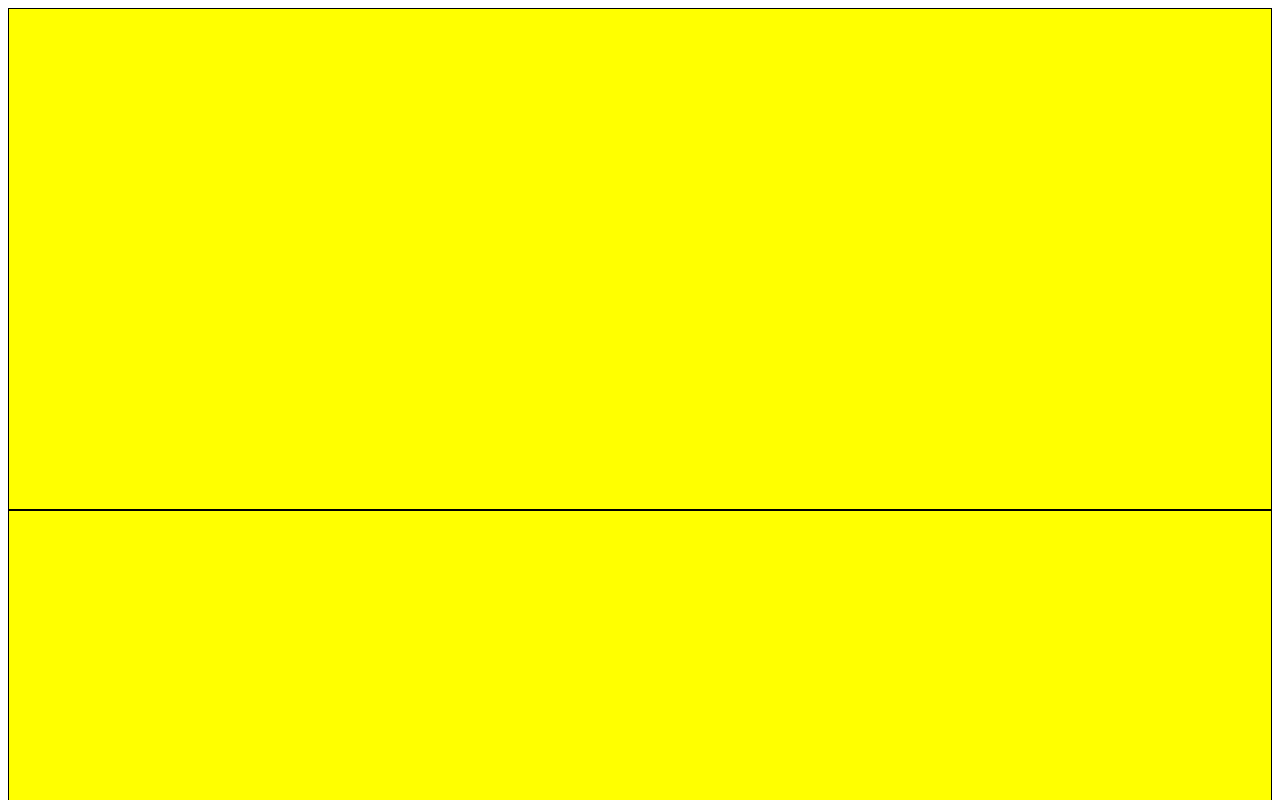
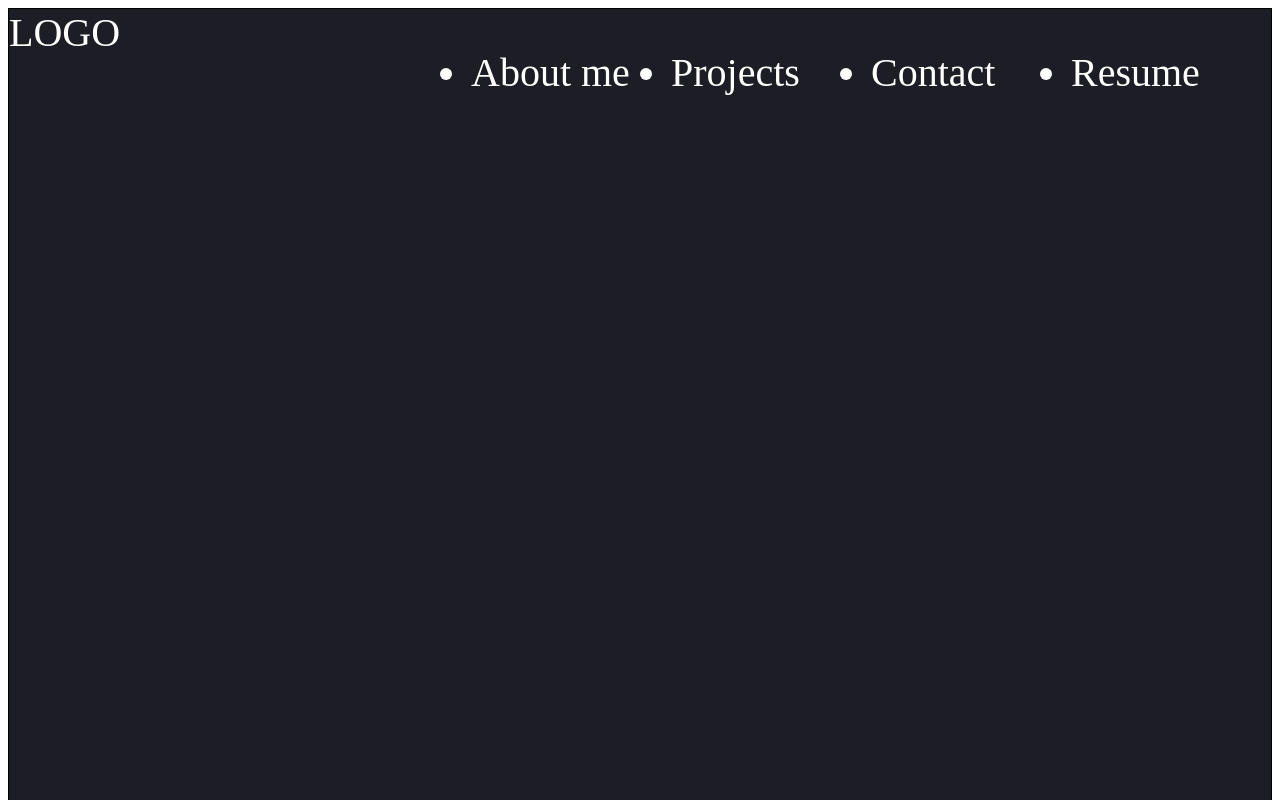
Before and after one commit to ShaneWilmes/Updated-Professional-Portfolio, a plain HTML site: page index.html in a window 1280 px wide. Shown: the top 800 px of the page. Drawn offline with Linux system fonts and the light colour scheme.

Commit message:
Created nav bar

```diff
--- a/index.html
+++ b/index.html
@@ -9,7 +9,18 @@
     <link rel="icon" type="image/x-icon" href="./images/Portfolio logo.jpg">
 </head>
 <body>
-    <section class="hero"></section>
+    <section class="hero">
+        <nav>
+            <div>LOGO</div>
+            <ul>
+                <li>About me</li>
+                <li>Projects</li>
+                <li>Contact</li>
+                <li>Resume</li>
+
+            </ul>
+        </nav>
+    </section>
     <section></section>
     <section></section>
     <footer></footer>
--- a/style.css
+++ b/style.css
@@ -1,5 +1,31 @@
 section {
     height: 500px;
-    background-color: yellow;
+    background-color: white;
     border: solid black 1px;
 }
+
+.hero {
+    background-color: #1c1d25;
+    height: 100vh;
+    color: white;
+    font-size: 40px;
+}
+
+footer {
+    height: 500px;
+    background-color: black;
+}
+
+nav {
+    display: flex;
+    justify-content: space-between;
+}
+
+ul {
+    display: flex;
+}
+
+li {
+    width: 200px;
+    text-decoration: none;
+}
```
